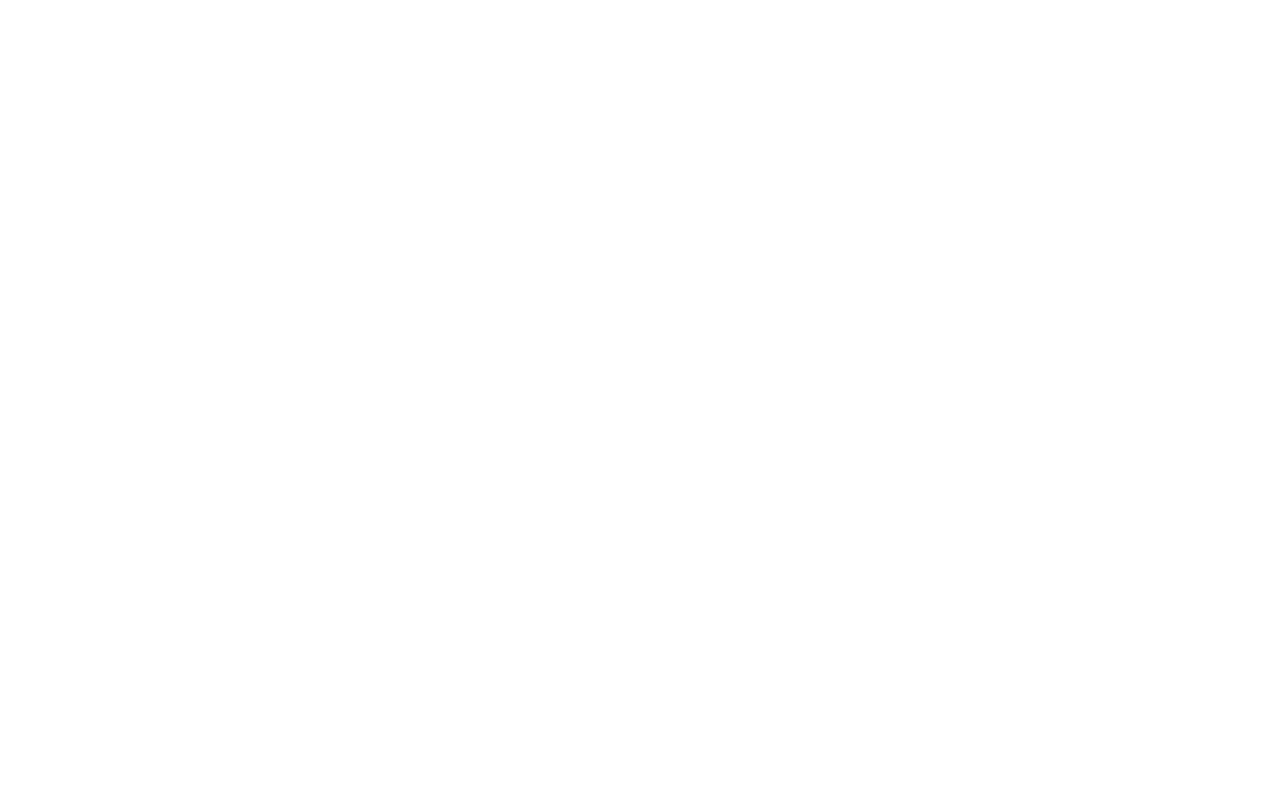
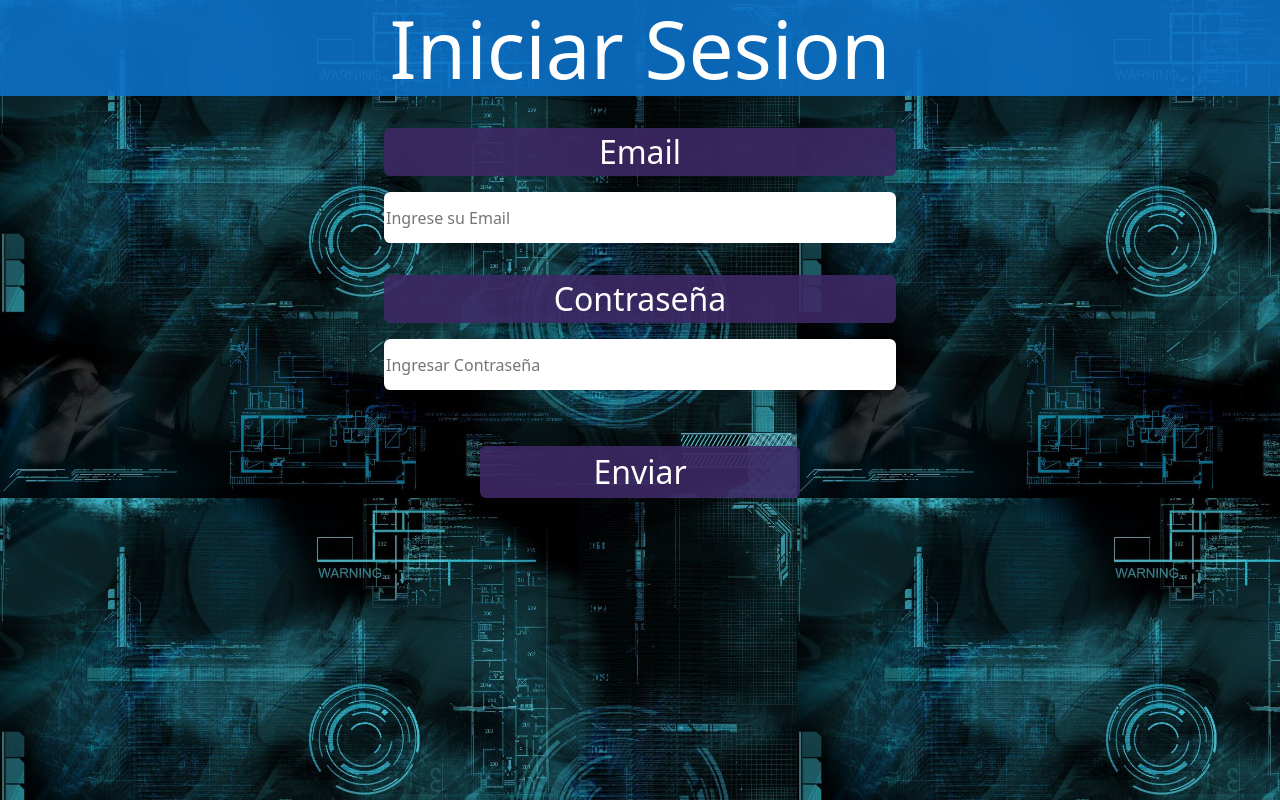
Before and after one commit to PablodelaTorre/portfolio-Frontend-ArgentinaPrograma, an Angular app: page /iniciar-sesion in a window 1280 px wide. Before the commit this address led to /. Built offline with nearby package versions, Linux system fonts and the light colour scheme.

Commit message:
agregando inicio de sesion

```diff
--- a/src/app/app-routing.module.ts
+++ b/src/app/app-routing.module.ts
@@ -2,12 +2,14 @@
 import { RouterModule, Routes } from '@angular/router';
 import { AppComponent } from './app.component';
 import { ExitoComponent } from './components/exito/exito.component';
+import { IniciarSesionComponent } from './components/iniciar-sesion/iniciar-sesion.component';
 import { PortfolioComponent } from './components/portfolio/portfolio.component';
 
 const routes: Routes = [
   {path:'portfolio',component:PortfolioComponent},
   {path:'exito',component:ExitoComponent},
-  {path:'',redirectTo:'portfolio',pathMatch:'full'}
+  {path:'iniciar-sesion',component:IniciarSesionComponent},
+  {path:'',redirectTo:'iniciar-sesion',pathMatch:'full'}
 ];
 
 @NgModule({
--- a/src/app/app.module.ts
+++ b/src/app/app.module.ts
@@ -15,6 +15,7 @@
 import { RouterModule } from '@angular/router';
 import { ExitoComponent } from './components/exito/exito.component';
 import { PortfolioComponent } from './components/portfolio/portfolio.component';
+import { IniciarSesionComponent } from './components/iniciar-sesion/iniciar-sesion.component';
 
 @NgModule({
   declarations: [
@@ -27,7 +28,8 @@
     FooterComponent,
     TecnologiasBackComponent,
     ExitoComponent,
-    PortfolioComponent
+    PortfolioComponent,
+    IniciarSesionComponent
   ],
   imports: [
     BrowserModule,
--- /dev/null
+++ b/src/app/components/iniciar-sesion/iniciar-sesion.component.css
@@ -0,0 +1,55 @@
+h1 {
+    color: white;
+    font-size: 5rem;
+    background-color: rgba(12, 112, 199, 0.9);
+    text-align: center;
+}
+
+form {
+    display: grid;
+    place-content: center;
+    margin-top: 2rem;
+}
+
+form div {
+    display: flex;
+    flex-direction: column;
+    justify-content: center;
+    align-items: center;
+}
+
+label {
+    border-radius: 0.4rem;
+    color: white;
+    background-color: rgba(60, 40, 100, 0.9);
+    font-size: 2rem;
+    font-weight: 500;
+    width: 40vw;
+    text-align: center;
+    margin-bottom: 1rem;
+}
+
+input {
+    border: none;
+    border-radius: 0.4rem;
+    width: 40vw;
+    height: 4vw;
+    margin-bottom: 2rem;
+}
+
+button {
+    margin-top: 1.5rem;
+    width: 25vw;
+    height: 4vw;
+    background-color: rgba(60, 40, 100, 0.9);
+    color: white;
+    font-size: 2rem;
+    font-weight: 500;
+    border: none;
+    border-radius: 0.4rem;
+    transition: 0.3s;
+}
+
+button:hover{
+    transform: scale(0.95);
+}
--- /dev/null
+++ b/src/app/components/iniciar-sesion/iniciar-sesion.component.html
@@ -0,0 +1,13 @@
+<h1>Iniciar Sesion</h1>
+
+<form>
+    <div>
+        <label for="">Email</label>
+        <input type="text" placeholder="Ingrese su Email">
+    </div>
+    <div>
+        <label for="">Contraseña</label>
+        <input type="text" placeholder="Ingresar Contraseña">
+        <button type="submit">Enviar</button>
+    </div>
+</form>
--- /dev/null
+++ b/src/app/components/iniciar-sesion/iniciar-sesion.component.ts
@@ -0,0 +1,15 @@
+import { Component, OnInit } from '@angular/core';
+
+@Component({
+  selector: 'app-iniciar-sesion',
+  templateUrl: './iniciar-sesion.component.html',
+  styleUrls: ['./iniciar-sesion.component.css']
+})
+export class IniciarSesionComponent implements OnInit {
+
+  constructor() { }
+
+  ngOnInit(): void {
+  }
+
+}
```
Also changed, not shown: 1 other file (tests, documents, lock files or other folders).
